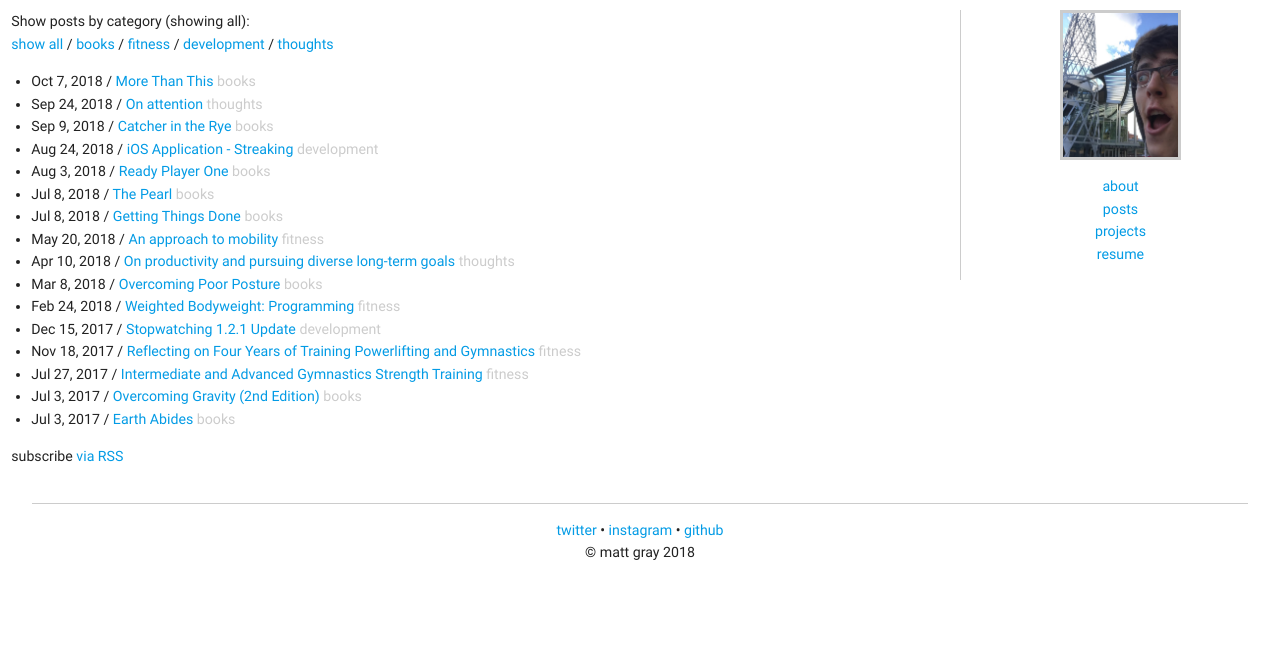
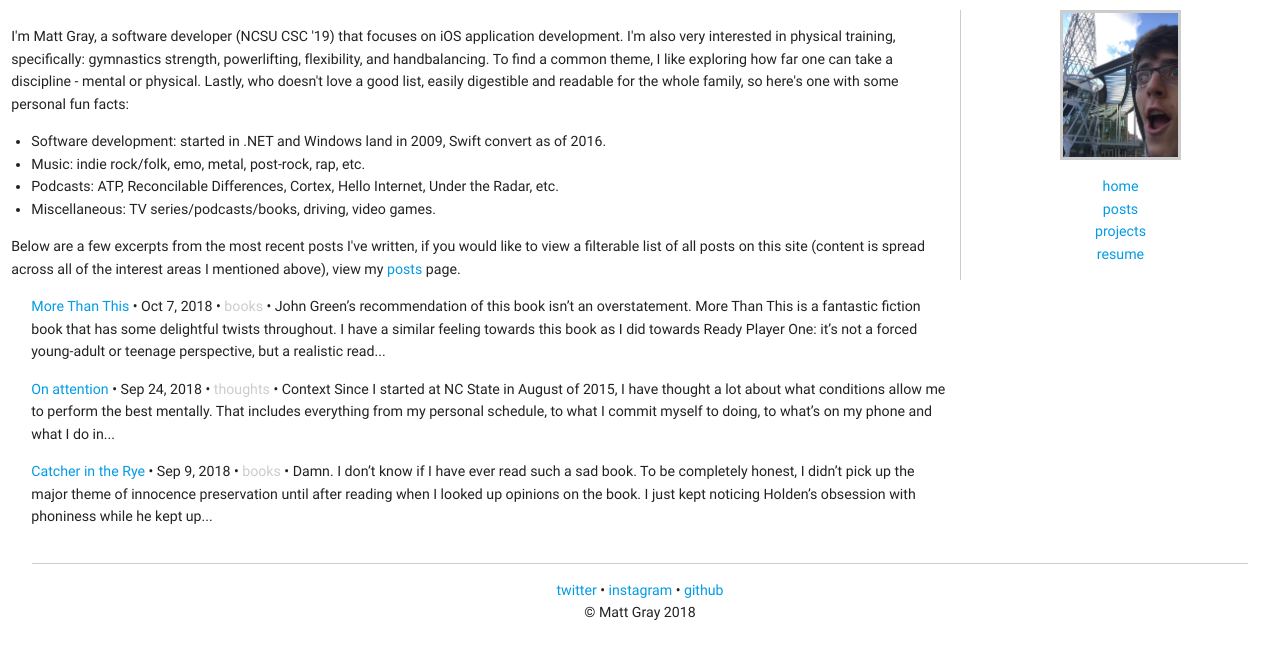
Before and after one commit to grysvn/blog-source, a Jekyll site: the page built from index.html, in a window 1280 px wide. Shown: the top 659 px of the page. Built offline with Jekyll 4.4.1, drawn with Linux system fonts in a browser that asks for light colours.

Commit message:
Improves index and post list.

```diff
--- a/_includes/footer.html
+++ b/_includes/footer.html
@@ -3,7 +3,7 @@
   <p><a href="https://twitter.com/grysvn">twitter</a> &#8226;
      <a href="https://www.instagram.com/grysvn/">instagram</a> &#8226;
      <a href="https://github.com/grysvn">github</a></br>
-  &copy matt gray {{ "now" | date: "%Y" }}</p>
+  &copy Matt Gray {{ "now" | date: "%Y" }}</p>
 
   <script>
       window.ga=function(){ga.q.push(arguments)};ga.q=[];ga.l=+new Date;
--- a/about.md
+++ /dev/null
@@ -1,12 +0,0 @@
----
-layout: default
-title: about
-permalink: about.html
----
-
-Me in list-format:
-* **Software development**: started in .NET and Windows land in 2009, Swift convert as of 2016.
-* **Physical training**: pursuing calisthenics, powerlifting, and flexibility (among other disciplines sporadically) since November of 2013.
-* **Music**: indie rock/folk, emo, metal, post-rock, rap, etc.
-* **Podcasts**: ATP, Reconcilable Differences, Cortex, Hello Internet, Under the Radar, etc.
-* **Miscellaneous**: completing TV/podcast/book series, driving, video games.
--- a/index.html
+++ b/index.html
@@ -1,79 +1,32 @@
 ---
 layout: default
-title: posts
+title: home
 permalink: index.html
 ---
 
 <div class="home">
-
-
-  <script>
-    var lastShown = '';
-
-    //gets list of post li's
-    function getPostListItems() {
-      return document.getElementsByClassName('post-li');
-    }
-
-    //tells user which posts are being hidden
-    function updateStatus(category) {
-      var text = '(showing all)';
-      if (category != '') {
-        text = '(hiding all posts not in \'' + category + '\')';
-      }
-      document.getElementById('category-status').innerText = text;
-    }
-
-    //hides all posts not belonging to category
-    function hideAllBut(category) {
-      var posts = getPostListItems();
-      if (category == lastShown) {
-        showAll();
-        return;
-      }
-      showAll();
-      for (var postIndex = 0; postIndex < posts.length; postIndex++) {
-        if (getPostListItems()[postIndex].children[1].innerText != category) {
-          posts[postIndex].hidden = true;
-        }
-      }
-      lastShown = category;
-      updateStatus(lastShown);
-    }
-
-    //shows all posts
-    function showAll() {
-      lastShown = "";
-      var posts = getPostListItems();
-      for (var postIndex = 0; postIndex < posts.length; postIndex++) {
-        posts[postIndex].hidden = false;
-      }
-      updateStatus(lastShown);
-    }
-  </script>
-
-
-  <div id="categories">
-    <div>Show posts by category <span id="category-status">(showing all)</span>:</div>
-    <span><a href="#all" onClick="showAll()">show all</a> </span>
-    {% for category in site.categories %}
-      <span class="category-group">
-        {% capture cat %}{{ category | first }}{% endcapture %}
-         {% raw %}/{% endraw %} <a href="#{{ cat }}" onClick="hideAllBut('{{ cat }}')">{{ cat }}</a>
-      </span>
-    {% endfor %}
-  </div>
+  <!-- Intro paragraph -->
+  <p>
+    I'm Matt Gray, a software developer (NCSU CSC '19) that focuses on iOS application development. I'm also very interested in physical training, specifically: gymnastics strength, powerlifting, flexibility, and handbalancing. To find a common theme, I like exploring how far one can take a discipline - mental or physical. Lastly, who doesn't love a good list, easily digestible and readable for the whole family, so here's one with some personal fun facts:
+    <ul>
+        <li>Software development: started in .NET and Windows land in 2009, Swift convert as of 2016.</li>
+        <li>Music: indie rock/folk, emo, metal, post-rock, rap, etc.</li>
+        <li>Podcasts: ATP, Reconcilable Differences, Cortex, Hello Internet, Under the Radar, etc.</li>
+        <li>Miscellaneous: TV series/podcasts/books, driving, video games.</li>
+    </ul>
+    Below are a few excerpts from the most recent posts I've written, if you would like to view a filterable list of all posts on this site (content is spread across all of the interest areas I mentioned above), view my <a href="/posts.html">posts</a> page.
+  </p>
 
   <ul>
-    {% for post in site.posts %}
-      <li class="post-li">
-        {{ post.date | date: "%b %-d, %Y" }} {% raw %}/{% endraw %}
-        <a href="{{ post.url | prepend: site.baseurl }}">{{ post.title }}</a>
-        <span class="category" >{{ post.category }}</span>
-      </li>
-    {% endfor %}
+  {% for post in site.posts limit:3 %}
+    <li class="post-list">
+      <p>
+        <a href="{{ post.url | prepend: site.baseurl }}">{{ post.title }}</a> •
+        {{ post.date | date: "%b %-d, %Y" }} •
+        <span class="category" >{{ post.category }}</span> •
+        {{ post.content | markdownify | strip_html | truncatewords: 50 }}
+      </p>
+    </li>
+  {% endfor %}
   </ul>
-
-  <p class="rss-subscribe">subscribe <a href="{{ "/feed.xml" | prepend: site.baseurl }}">via RSS</a></p>
-
 </div>
```
Also changed, not shown: posts.html (added, +73 -0 lines).
